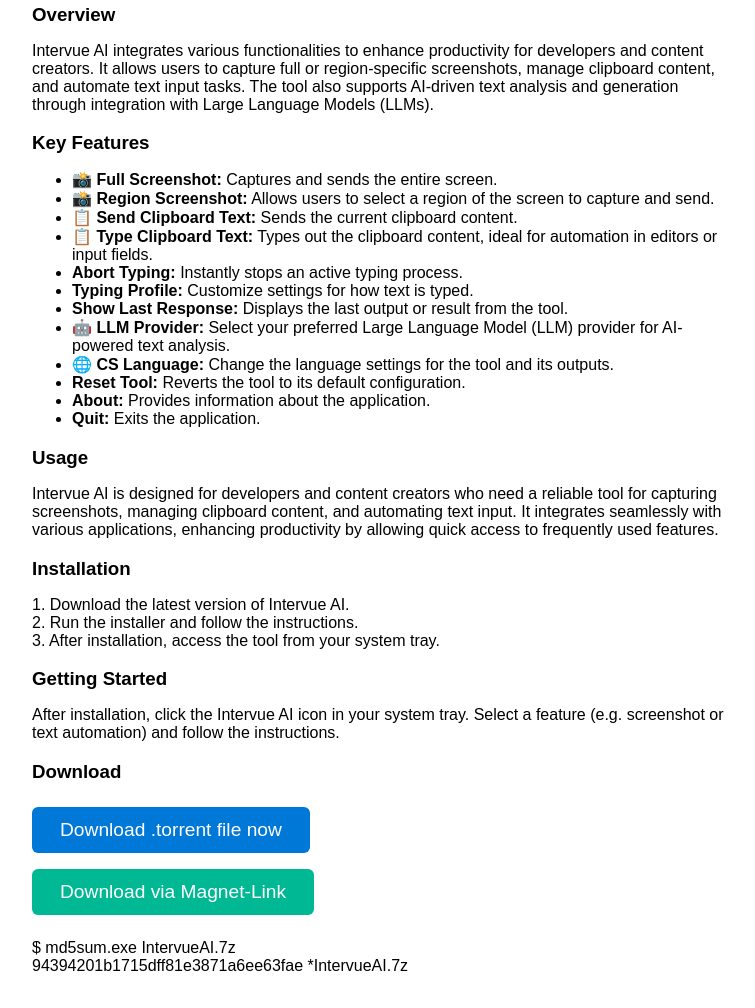
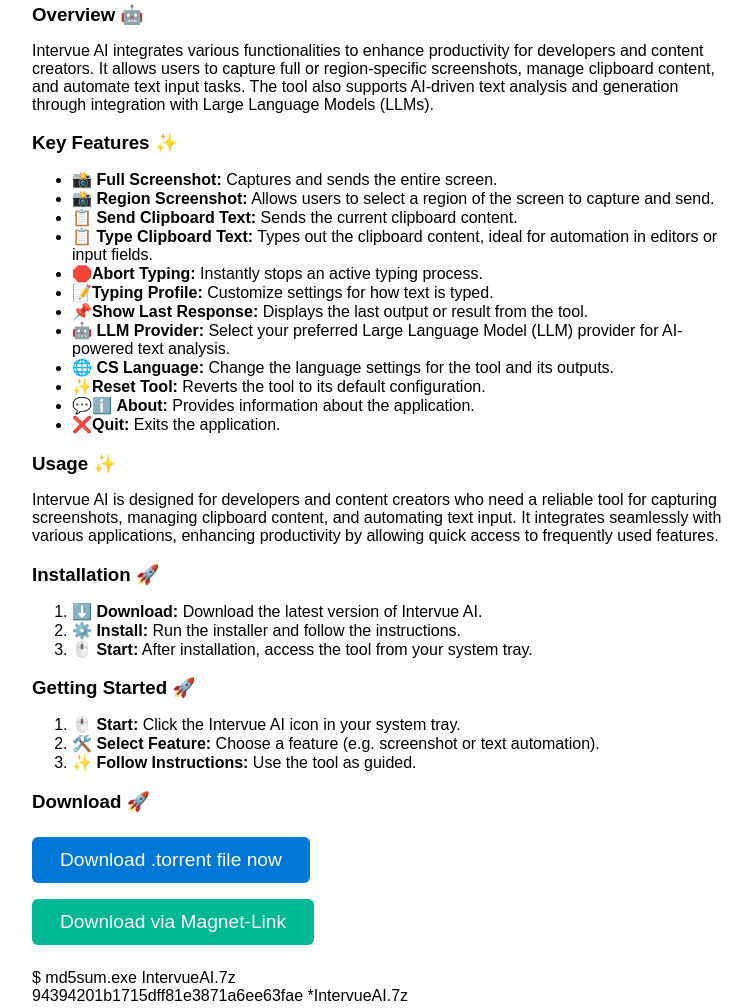
Before and after one commit to Tetramatrix/intervue, a plain HTML site: page docs/index.html in a window 1280 px wide. Shown: the part 679-1687 px from the top of the page, without its empty margins (156-911 px from the left). Drawn offline with nearby package versions, Linux system fonts and the light colour scheme.

Commit message:
Update index.html

```diff
--- a/docs/index.html
+++ b/docs/index.html
@@ -122,43 +122,47 @@ $ md5sum.exe IntervueAI.7z<br />
 </figure>
 
 
-<h3>Overview</h3>
+<h3>Overview 🤖</h3>
 <p>Intervue AI integrates various functionalities to enhance productivity for developers and content creators. It allows users to capture full or region-specific screenshots, manage clipboard content, and automate text input tasks. The tool also supports AI-driven text analysis and generation through integration with Large Language Models (LLMs).</p>
 
-
-
-<h3>Key Features</h3>
+<h3>Key Features ✨</h3>
 <ul>
     <li>📸 <strong>Full Screenshot:</strong> Captures and sends the entire screen.</li>
     <li>📸 <strong>Region Screenshot:</strong> Allows users to select a region of the screen to capture and send.</li>
     <li>📋 <strong>Send Clipboard Text:</strong> Sends the current clipboard content.</li>
     <li>📋 <strong>Type Clipboard Text:</strong> Types out the clipboard content, ideal for automation in editors or input fields.</li>
-    <li><strong>Abort Typing:</strong> Instantly stops an active typing process.</li>
-    <li><strong>Typing Profile:</strong> Customize settings for how text is typed.</li>
-    <li><strong>Show Last Response:</strong> Displays the last output or result from the tool.</li>
+    <li>🛑<strong>Abort Typing:</strong> Instantly stops an active typing process.</li>
+    <li>📝<strong>Typing Profile:</strong> Customize settings for how text is typed.</li>
+    <li>📌<strong>Show Last Response:</strong> Displays the last output or result from the tool.</li>
     <li>🤖 <strong>LLM Provider:</strong> Select your preferred Large Language Model (LLM) provider for AI-powered text analysis.</li>
     <li>🌐 <strong>CS Language:</strong> Change the language settings for the tool and its outputs.</li>
-    <li><strong>Reset Tool:</strong> Reverts the tool to its default configuration.</li>
-    <li><strong>About:</strong> Provides information about the application.</li>
-    <li><strong>Quit:</strong> Exits the application.</li>
+    <li>✨<strong>Reset Tool:</strong> Reverts the tool to its default configuration.</li>
+    <li>💬ℹ️ <strong>About:</strong> Provides information about the application.</li>
+    <li>❌<strong>Quit:</strong> Exits the application.</li>
 </ul>
 
-<h3>Usage</h3>
+<h3>Usage ✨</h3>
 <p>Intervue AI is designed for developers and content creators who need a reliable tool for capturing screenshots, managing clipboard content, and automating text input. It integrates seamlessly with various applications, enhancing productivity by allowing quick access to frequently used features.</p>
 
-<h3>Installation</h3>
+<h3>Installation 🚀</h3>
 <p>
-1. Download the latest version of Intervue AI.<br>
-2. Run the installer and follow the instructions.<br>
-3. After installation, access the tool from your system tray.
+<ol>
+  <li>⬇️ <strong>Download:</strong> Download the latest version of Intervue AI.</li>
+  <li>⚙️ <strong>Install:</strong> Run the installer and follow the instructions.</li>
+  <li>🖱️ <strong>Start:</strong> After installation, access the tool from your system tray.</li>
+</ol>
 </p>
 
-<h3>Getting Started</h3>
+<h3>Getting Started 🚀</h3>
 <p>
-After installation, click the Intervue AI icon in your system tray. Select a feature (e.g. screenshot or text automation) and follow the instructions.
+<ol>
+  <li>🖱️ <strong>Start:</strong> Click the Intervue AI icon in your system tray.</li>
+  <li>🛠️ <strong>Select Feature:</strong> Choose a feature (e.g. screenshot or text automation).</li>
+  <li>✨ <strong>Follow Instructions:</strong> Use the tool as guided.</li>
+</ol>
 </p>
 
-<h3>Download</h3>
+<h3>Download 🚀</h3>
 <p>
 <a href="https://tetramatrix.github.io/intervue/IntervueAI.7z.torrent" class="download-btn" style="display:inline-block;padding:12px 28px;background:#0078d7;color:#fff;font-size:1.2em;border-radius:6px;text-decoration:none;margin:8px 0;">Download .torrent file now</a>
 <br>
```
